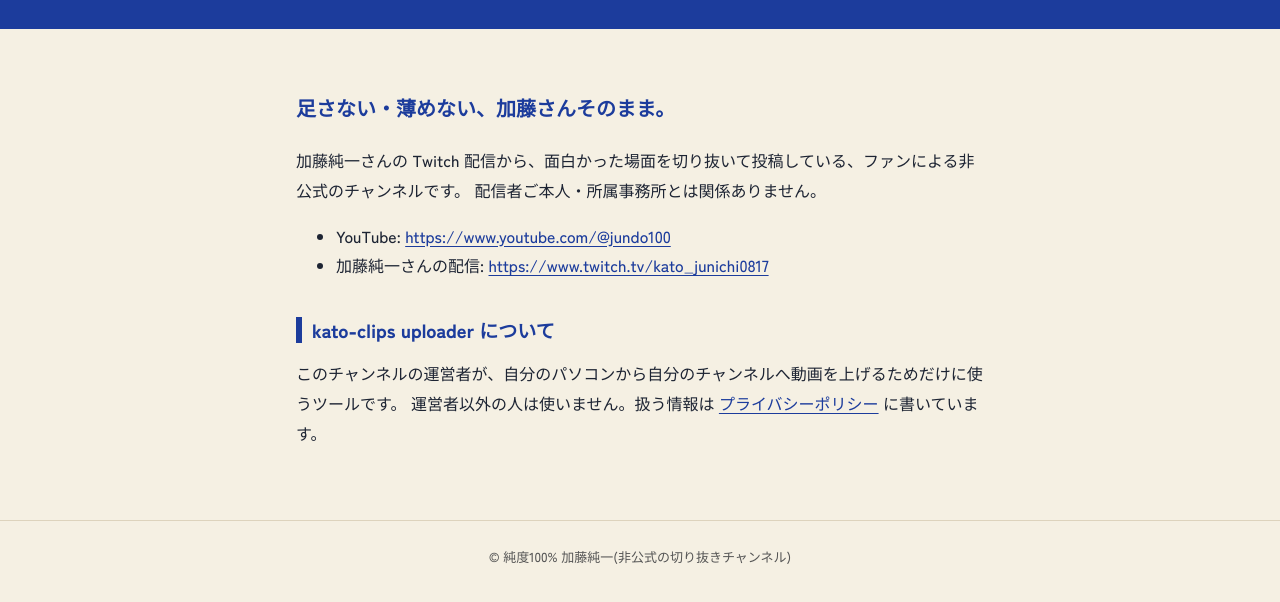
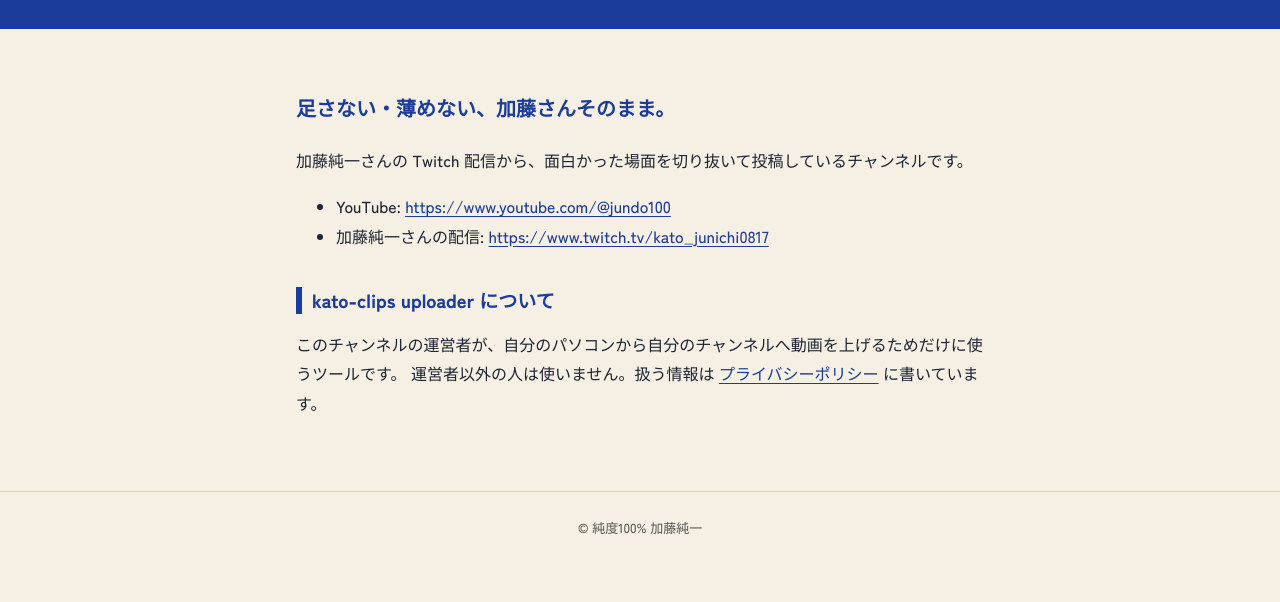
Before and after one commit to jundo100/jundo100.github.io, a plain HTML site: page index.html in a window 1280 px wide. Shown: the part 144-746 px from the top of the page. Drawn offline with Linux system fonts and the light colour scheme; a web font is replaced by a local one.

Commit message:
「非公式」の文を消す(本人の依頼)

```diff
--- a/index.html
+++ b/index.html
@@ -4,7 +4,7 @@
 <meta charset="utf-8">
 <meta name="viewport" content="width=device-width, initial-scale=1">
 <title>純度100% 加藤純一</title>
-<meta name="description" content="加藤純一さんの Twitch 配信の非公式の切り抜きチャンネル「純度100% 加藤純一」のページです。">
+<meta name="description" content="加藤純一さんの Twitch 配信の切り抜きチャンネル「純度100% 加藤純一」のページです。">
 <link rel="preconnect" href="https://fonts.googleapis.com">
 <link rel="preconnect" href="https://fonts.gstatic.com" crossorigin>
 <link href="https://fonts.googleapis.com/css2?family=Dela+Gothic+One&family=Zen+Kaku+Gothic+New:wght@500;900&display=swap" rel="stylesheet">
@@ -17,8 +17,7 @@
 </header>
 <main>
   <p class="lead">足さない・薄めない、加藤さんそのまま。</p>
-  <p>加藤純一さんの Twitch 配信から、面白かった場面を切り抜いて投稿している、ファンによる非公式のチャンネルです。
-    配信者ご本人・所属事務所とは関係ありません。</p>
+  <p>加藤純一さんの Twitch 配信から、面白かった場面を切り抜いて投稿しているチャンネルです。</p>
   <ul>
     <li>YouTube: <a href="https://www.youtube.com/@jundo100">https://www.youtube.com/@jundo100</a></li>
     <li>加藤純一さんの配信: <a href="https://www.twitch.tv/kato_junichi0817">https://www.twitch.tv/kato_junichi0817</a></li>
@@ -27,6 +26,6 @@
   <p>このチャンネルの運営者が、自分のパソコンから自分のチャンネルへ動画を上げるためだけに使うツールです。
     運営者以外の人は使いません。扱う情報は <a href="privacy.html">プライバシーポリシー</a> に書いています。</p>
 </main>
-<footer>© 純度100% 加藤純一(非公式の切り抜きチャンネル)</footer>
+<footer>© 純度100% 加藤純一</footer>
 </body>
 </html>
```
